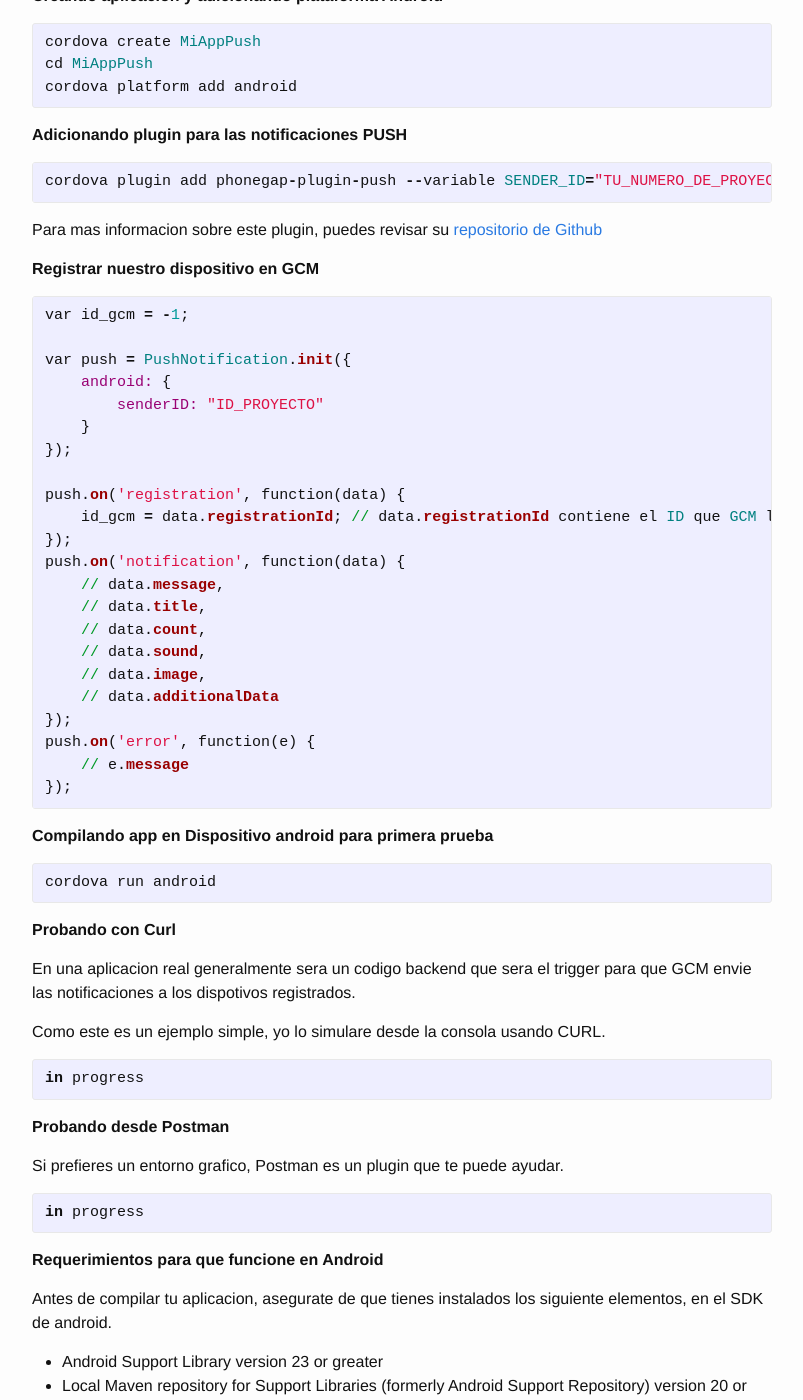
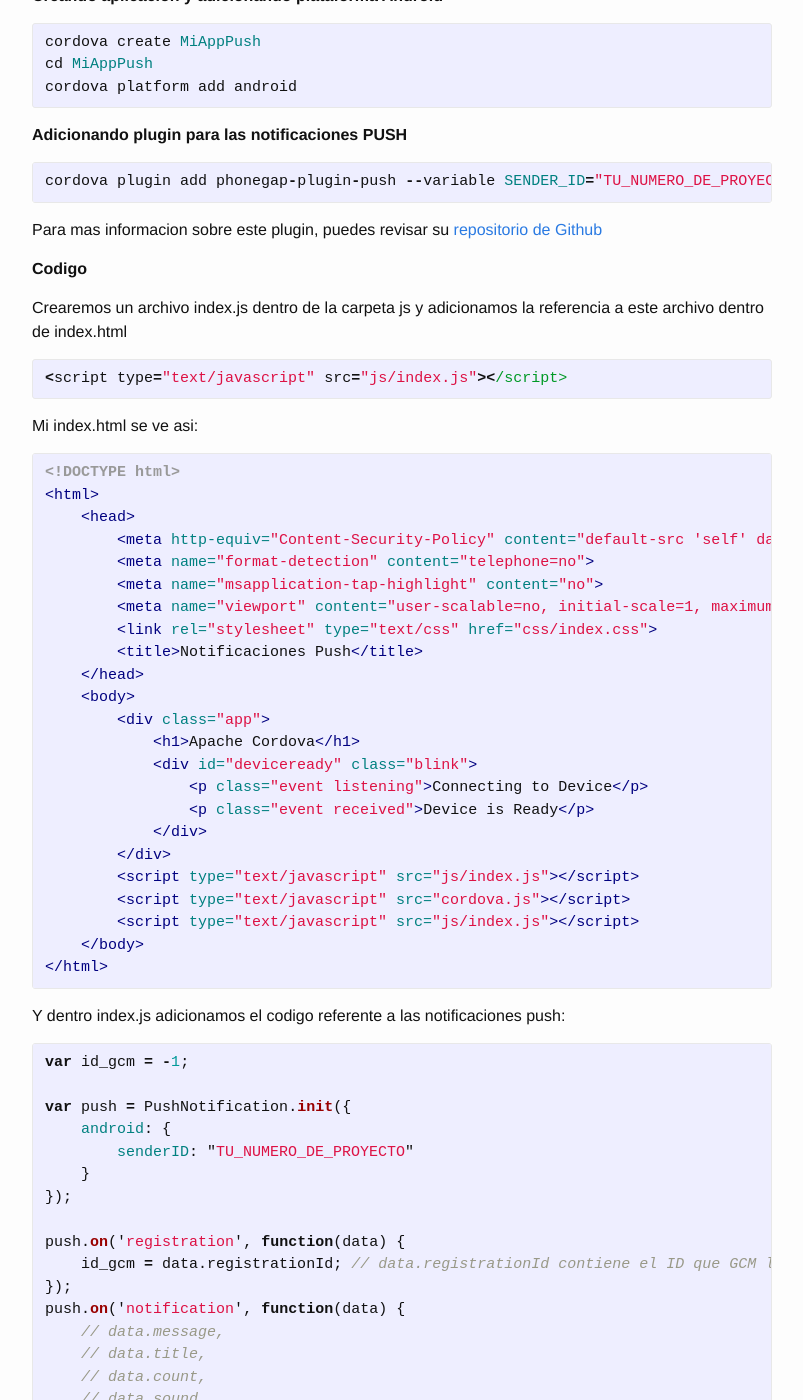
Before and after one commit to devmerz/devmerz.github.io, a Jekyll site: the page built from _posts/2016-08-10-notificaciones-push-en-android-apache-cordova.markdown, in a window 1280 px wide and 1400 px high, scrolled down 3289 px. Shown: the whole window, without its empty margins (238-1041 px from the left). Built offline with Jekyll 4.4.1, drawn with Linux system fonts in a browser that asks for light colours; comment, search, counter and statistics services are not loaded; some of the changed text lies outside the part shown.

Commit message:
Push notifications 2

```diff
--- a/_posts/2016-08-10-notificaciones-push-en-android-apache-cordova.markdown
+++ b/_posts/2016-08-10-notificaciones-push-en-android-apache-cordova.markdown
@@ -65,13 +65,50 @@ cordova plugin add phonegap-plugin-push --variable SENDER_ID="TU_NUMERO_DE_PROYE
 {% endhighlight %}
 Para mas informacion sobre este plugin, puedes revisar su [repositorio de Github](https://github.com/phonegap/phonegap-plugin-push)
 
-**Registrar nuestro dispositivo en GCM**
+**Codigo**
+
+Crearemos un archivo index.js dentro de la carpeta js y adicionamos la referencia a este archivo dentro de index.html
+
 {% highlight ruby %}
+<script type="text/javascript" src="js/index.js"></script>
+{% endhighlight %}
+
+Mi index.html se ve asi:
+{% highlight html %}
+<!DOCTYPE html>
+<html>
+    <head>
+        <meta http-equiv="Content-Security-Policy" content="default-src 'self' data: gap: https://ssl.gstatic.com 'unsafe-eval'; style-src 'self' 'unsafe-inline'; media-src *">
+        <meta name="format-detection" content="telephone=no">
+        <meta name="msapplication-tap-highlight" content="no">
+        <meta name="viewport" content="user-scalable=no, initial-scale=1, maximum-scale=1, minimum-scale=1, width=device-width">
+        <link rel="stylesheet" type="text/css" href="css/index.css">
+        <title>Notificaciones Push</title>
+    </head>
+    <body>
+        <div class="app">
+            <h1>Apache Cordova</h1>
+            <div id="deviceready" class="blink">
+                <p class="event listening">Connecting to Device</p>
+                <p class="event received">Device is Ready</p>
+            </div>
+        </div>
+        <script type="text/javascript" src="js/index.js"></script>
+        <script type="text/javascript" src="cordova.js"></script>
+        <script type="text/javascript" src="js/index.js"></script>
+    </body>
+</html>
+
+{% endhighlight %}
+
+Y dentro index.js adicionamos el codigo referente a las notificaciones push:
+
+{% highlight js %}
 var id_gcm = -1;
 
 var push = PushNotification.init({
     android: {
-        senderID: "ID_PROYECTO"
+        senderID: "TU_NUMERO_DE_PROYECTO"
     }
 });
 
@@ -96,14 +133,39 @@ push.on('error', function(e) {
 cordova run android
 {% endhighlight %}
 
+cuando la aplicacion inicie veras que en el campo textarea aparecera un ID. Este es el ID asigando a tu dispositivo por GCM. Deberias verse similar a este:
+{% highlight ruby %}
+APA91bHMaA-R0eZrPisZCGfwwd7z1EzL7P7Q7cyocVkxBU3nXWed1cQYCYvF glMHIJ40knjZENQ62UFgg5QnEcqwB5dFZ-AmNZjATO8QObGp0p1S6Rq2tcCu UibjnyaS0UF1gIM1mPeM25MdZdNVLG3dM6ZSfxV8itpihroEN5ANj9A26RU2Uw
+{% endhighlight %}
+Y gracias a este ID, GCM sabra a que dispotivos enviar las notificaciones.
+
+Ahora es el momento de enviar las notificaciones. COPIA EL ID DE TU DISPOSITIVO.
+
 **Probando con Curl**
 
-En una aplicacion real generalmente sera un codigo backend que sera el trigger para que GCM envie las notificaciones a los dispotivos registrados.
+En una aplicacion real, existira un backend que se comunicara con GCM para que este ultimo envie las notificaciones a los dispotivos moviles.
 
-Como este es un ejemplo simple, yo lo simulare desde la consola usando CURL.
+Como este es un ejemplo simple, simulare el envio que deberia realizar un Backend usando CURL.
+
 {% highlight ruby %}
-in progress
+curl --header "Authorization: key=AIzaSyD5lRMJ0asKRmkIpkZAcTJilWNFIdk8xOY" --header "Content-Type: application/json" https://android.googleapis.com/gcm/send -d "{\"registration_ids\":[\"fs...Tw:APA...SzXha\"]}"
 {% endhighlight %}
+
+
+* Authorization : Es el Api Key (Clave de API) que recuperamos en la configuracion de proyecto.
+
+El json que debemos enviarle a GCM debe tener la siguiente estructura:
+
+{% highlight ruby %}
+{
+    "registration_ids":["ID_DE_DISPOSITIVO_1","ID_DE_DISPOSITIVO_2"],
+    "data":{
+        "title":"Mi Notificacion Push !!!",
+        "message":"Nueva notificacion registrada"
+    }
+}
+{% endhighlight %}
+
 **Probando desde Postman**
 
 Si prefieres un entorno grafico, Postman es un plugin que te puede ayudar.
```
Also changed, not shown: other parts of _posts/2016-08-10-notificaciones-push-en-android-apache-cordova.markdown (+4 -0 lines).
